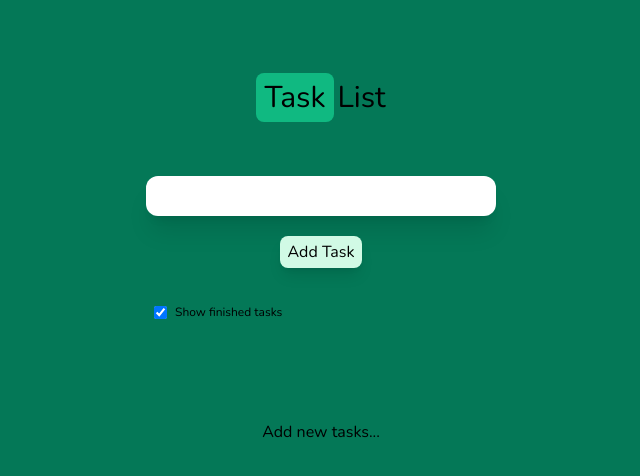
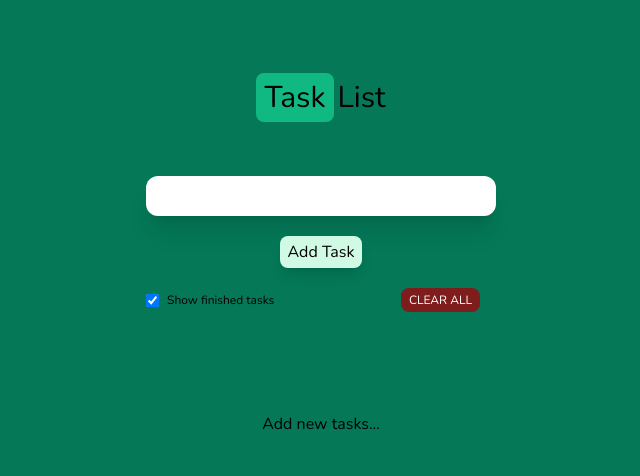
Before and after one commit to Antonioax/TaskList, a Vue app: page / in a window 1280 px wide. Shown: the top 476 px of the page, without its empty margins (319-959 px from the left). Built offline with nearby package versions, Linux system fonts and the light colour scheme.

Commit message:
Added clearing all tasks

```diff
--- a/src/components/FilterTask.vue
+++ b/src/components/FilterTask.vue
@@ -6,12 +6,12 @@ import { useTodoStore } from "@/store/todo";
 const todoStore = useTodoStore();
 
 const { showFinished } = storeToRefs(todoStore);
-const { toggleFilter } = todoStore;
-
+const { toggleFilter, removeAll } = todoStore;
 </script>
 
 <template>
-  <div class="flex justify-start items-center w-full ml-4 mt-4">
+  <div class="flex justify-between items-center w-full">
+    <div class="flex justify-center items-center">
       <input
         type="checkbox"
         name="finished"
@@ -19,6 +19,15 @@ const { toggleFilter } = todoStore;
         v-model="showFinished"
         @change="() => toggleFilter(showFinished)"
       />
-    <label for="finished" class="text-xs font-normal ml-2">Show finished tasks</label>
+      <label for="finished" class="text-xs font-normal ml-2"
+        >Show finished tasks</label
+      >
+    </div>
+    <button
+      class="bg-red-900 text-white px-2 text-xs rounded-lg h-6 mr-4"
+      @click="removeAll"
+    >
+      CLEAR ALL
+    </button>
   </div>
 </template>
--- a/src/store/todo.js
+++ b/src/store/todo.js
@@ -34,6 +34,10 @@ export const useTodoStore = defineStore("todo", {
       this.todo = this.todo.filter((t) => t.id !== id);
       this.updateStorage();
     },
+    removeAll(){
+      this.todo = [];
+      this.updateStorage();
+    },
     toggleTodo(id) {
       const index = this.todo.findIndex((todo) => todo.id === id);
       this.todo[index].isFinished = !this.todo[index].isFinished;
```
Lines whose indentation alone changed are shown as unchanged.
